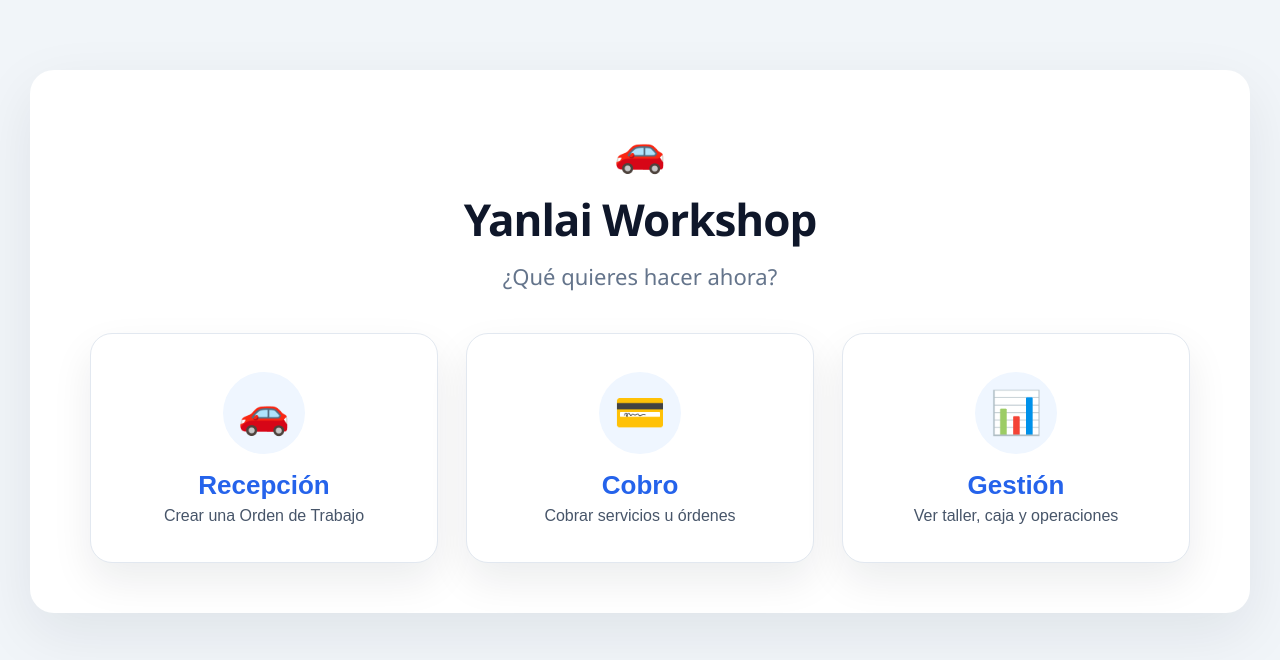
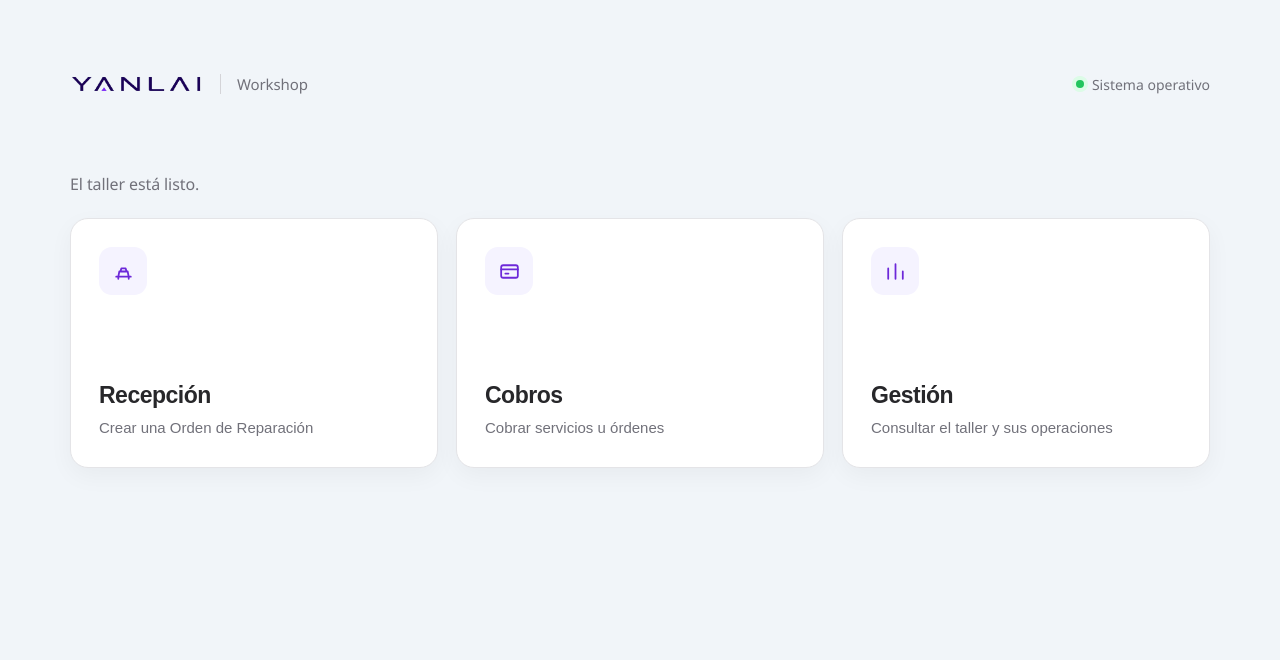
Before and after one commit to DarthSaira/tpv-dreamwash, a React (Vite) app: page / in a window 1280 px wide. Shown: the top 660 px of the page. Built offline with nearby package versions, Linux system fonts and the light colour scheme.

Commit message:
Renueva la Home e integra el logo de Yanlai

```diff
--- a/src/Pages/home.jsx
+++ b/src/Pages/home.jsx
@@ -1,64 +1,249 @@
-export default function Home({ styles, setPantalla }) {
-    return (
-      <div style={styles.homePage}>
-        <div style={styles.homeHeader}>
-          <div style={styles.homeLogo}>🚗</div>
+const IconoRecepcion = () => (
+  <svg viewBox="0 0 24 24" aria-hidden="true">
+    <path d="M5 17h14M7 17l1-5h8l1 5M9 12l1-3h4l1 3M7 17v2M17 17v2" />
+  </svg>
+);
 
-          <div>
-            <h1 style={styles.homeTitle}>Yanlai Workshop</h1>
+const IconoCobro = () => (
+  <svg viewBox="0 0 24 24" aria-hidden="true">
+    <rect x="4" y="6" width="16" height="12" rx="2" />
+    <path d="M4 10h16M8 14h3" />
+  </svg>
+);
 
-            <p style={styles.homeSubtitle}>
-              ¿Qué quieres hacer ahora?
-            </p>
-          </div>
+const IconoGestion = () => (
+  <svg viewBox="0 0 24 24" aria-hidden="true">
+    <path d="M5 19V9M12 19V5M19 19v-7" />
+  </svg>
+);
+
+export default function Home({ setPantalla }) {
+  const acciones = [
+  {
+    titulo: "Recepción",
+    descripcion: "Crear una Orden de Reparación",
+    pantalla: "recepcion",
+    Icono: IconoRecepcion,
+  },
+  {
+    titulo: "Cobros",
+    descripcion: "Cobrar servicios u órdenes",
+    pantalla: "tpv",
+    Icono: IconoCobro,
+  },
+  {
+    titulo: "Gestión",
+    descripcion: "Consultar el taller y sus operaciones",
+    pantalla: "gestion",
+    Icono: IconoGestion,
+  },
+];
+
+  return (
+    <main className="yanlai-home">
+      <style>{`
+        .yanlai-home {
+          width: 100%;
+          max-width: 1180px;
+          margin: 0 auto;
+          padding: 34px 20px 56px;
+          box-sizing: border-box;
+          color: #18181b;
+        }
+
+        .yanlai-topbar {
+          display: flex;
+          align-items: center;
+          justify-content: space-between;
+          margin-bottom: 78px;
+        }
+
+        .yanlai-brand {
+          display: flex;
+          align-items: center;
+          gap: 12px;
+        }
+
+       .yanlai-logo {
+  display: block;
+  width: 132px;
+  height: auto;
+}
+
+.yanlai-product-name {
+  margin-left: 6px;
+  padding-left: 16px;
+  border-left: 1px solid #d4d4d8;
+  color: #71717a;
+  font-size: 15px;
+  font-weight: 400;
+  letter-spacing: -0.1px;
+}
+
+        .yanlai-status {
+          display: flex;
+          align-items: center;
+          gap: 8px;
+          color: #71717a;
+          font-size: 14px;
+          font-weight: 500;
+        }
+
+        .yanlai-status-dot {
+          width: 8px;
+          height: 8px;
+          border-radius: 50%;
+          background: #22c55e;
+          box-shadow: 0 0 0 4px #dcfce7;
+        }
+
+      .yanlai-intro {
+  margin-bottom: 22px;
+}
+
+.yanlai-title {
+  margin: 0;
+  color: #71717a;
+  font-size: 16px;
+  line-height: 1.5;
+  font-weight: 500;
+  letter-spacing: -0.1px;
+}
+
+        .yanlai-grid {
+          display: grid;
+          grid-template-columns: repeat(3, minmax(0, 1fr));
+          gap: 18px;
+        }
+
+        .yanlai-card {
+          min-height: 250px;
+          padding: 28px;
+          display: flex;
+          flex-direction: column;
+          align-items: flex-start;
+          justify-content: space-between;
+          text-align: left;
+          background: #ffffff;
+          border: 1px solid #e4e4e7;
+          border-radius: 18px;
+          box-shadow: 0 8px 24px rgba(24, 24, 27, 0.045);
+          cursor: pointer;
+          transition:
+            transform 180ms ease,
+            border-color 180ms ease,
+            box-shadow 180ms ease;
+        }
+
+        .yanlai-card:hover {
+          opacity: 1;
+          transform: translateY(-3px);
+          border-color: #c4b5fd;
+          box-shadow: 0 16px 34px rgba(76, 29, 149, 0.09);
+        }
+
+        .yanlai-icon {
+          width: 48px;
+          height: 48px;
+          display: grid;
+          place-items: center;
+          border-radius: 13px;
+          background: #f5f3ff;
+          color: #6d28d9;
+        }
+
+        .yanlai-icon svg {
+          width: 25px;
+          height: 25px;
+          fill: none;
+          stroke: currentColor;
+          stroke-width: 1.7;
+          stroke-linecap: round;
+          stroke-linejoin: round;
+        }
+
+        .yanlai-card-bottom {
+          width: 100%;
+        }
+
+        .yanlai-card-title {
+          margin: 0;
+          color: #27272a;
+          font-size: 23px;
+          font-weight: 700;
+          letter-spacing: -0.5px;
+        }
+
+        .yanlai-card-description {
+         margin: 8px 0 0;
+          color: #71717a;
+          font-size: 15px;
+          line-height: 1.5;
+        }
+
+        @media (max-width: 780px) {
+          .yanlai-home {
+            padding-top: 20px;
+          }
+
+          .yanlai-topbar {
+            margin-bottom: 52px;
+          }
+
+          .yanlai-status {
+            display: none;
+          }
+
+          .yanlai-grid {
+            grid-template-columns: 1fr;
+          }
+
+          .yanlai-card {
+            min-height: 210px;
+          }
+        }
+      `}</style>
+
+      <header className="yanlai-topbar">
+        <div className="yanlai-brand">
+        <img
+  className="yanlai-logo"
+  src="/yanlai-logo.png"
+  alt="Yanlai"
+/>
+
+<span className="yanlai-product-name">Workshop</span>
         </div>
 
-        <div style={styles.homeGrid}>
+        <div className="yanlai-status">
+          <span className="yanlai-status-dot" />
+          Sistema operativo
+        </div>
+      </header>
+
+      <section className="yanlai-intro">
+  <h1 className="yanlai-title">El taller está listo.</h1>
+</section>
+
+      <section className="yanlai-grid" aria-label="Operaciones del taller">
+        {acciones.map(({ titulo, descripcion, pantalla, Icono }) => (
           <button
-            style={styles.homeCard}
-            onClick={() => setPantalla("recepcion")}
+            key={pantalla}
+            type="button"
+            className="yanlai-card"
+            onClick={() => setPantalla(pantalla)}
           >
-            <div style={styles.homeCardIcon}>🚗</div>
+            <div className="yanlai-icon">
+              <Icono />
+            </div>
 
-            <div>
-              <div style={styles.homeCardTitle}>Recepción</div>
-
-              <div style={styles.homeCardText}>
-                Crear una Orden de Trabajo
-              </div>
+            <div className="yanlai-card-bottom">
+              <h2 className="yanlai-card-title">{titulo}</h2>
+              <p className="yanlai-card-description">{descripcion}</p>
             </div>
           </button>
-
-          <button
-            style={styles.homeCard}
-            onClick={() => setPantalla("tpv")}
-          >
-            <div style={styles.homeCardIcon}>💳</div>
-
-            <div>
-              <div style={styles.homeCardTitle}>Cobro</div>
-
-              <div style={styles.homeCardText}>
-                Cobrar servicios u órdenes
-              </div>
-            </div>
-          </button>
-
-          <button
-            style={styles.homeCard}
-            onClick={() => setPantalla("gestion")}
-          >
-            <div style={styles.homeCardIcon}>📊</div>
-
-            <div>
-              <div style={styles.homeCardTitle}>Gestión</div>
-
-              <div style={styles.homeCardText}>
-                Ver taller, caja y operaciones
-              </div>
-            </div>
-          </button>
-        </div>
-      </div>
-    );
-  }
+        ))}
+      </section>
+    </main>
+  );
+}
```
Also changed, not shown: public/yanlai-logo.png (added).
